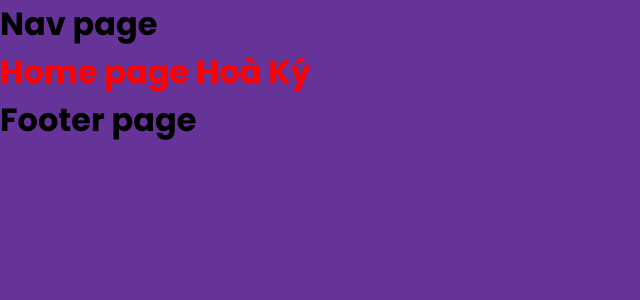
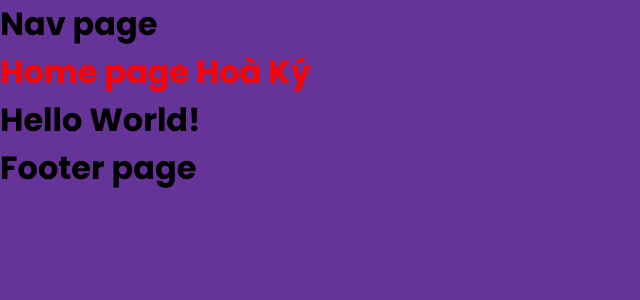
Before and after one commit to huynhvanhoa/nextjs-1, a Next.js app: page / in a window 1280 px wide. Shown: the top 300 px of the page, without its empty margins (0-640 px from the left). Built offline with nearby package versions, Linux system fonts and the light colour scheme.

Commit message:
commit 9

```diff
--- a/pages/index.tsx
+++ b/pages/index.tsx
@@ -3,6 +3,8 @@ import styles from "../styles/Home.module.css";
 
 export default function Home() {
   let name: string = "Hoà Ký";
+
+  const color = typeof window !== "undefined" ? "red" : "blue";
 
   return (
     <>
@@ -14,6 +16,7 @@ export default function Home() {
         <link rel="stylesheet" href="/css/home.css" />
       </Head>
       <h1 className={styles.main}>Home page {name}</h1>
+      <h1 className={`title ${color}`}>Hello World!</h1>
     </>
   );
 }
```
